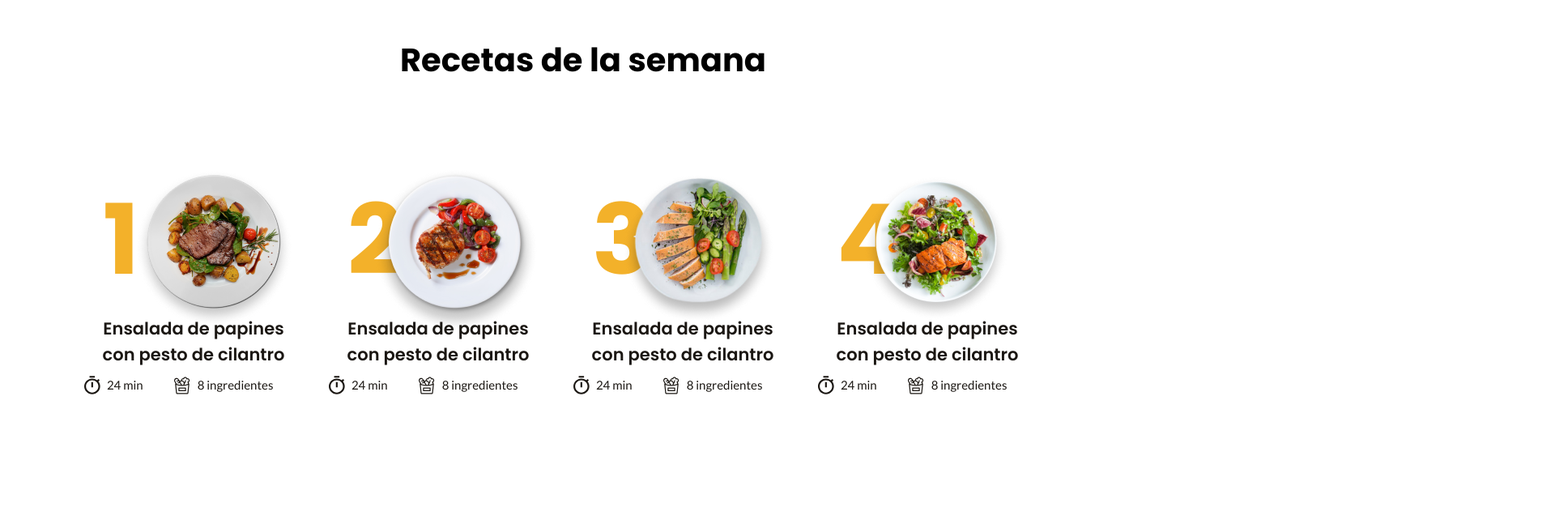
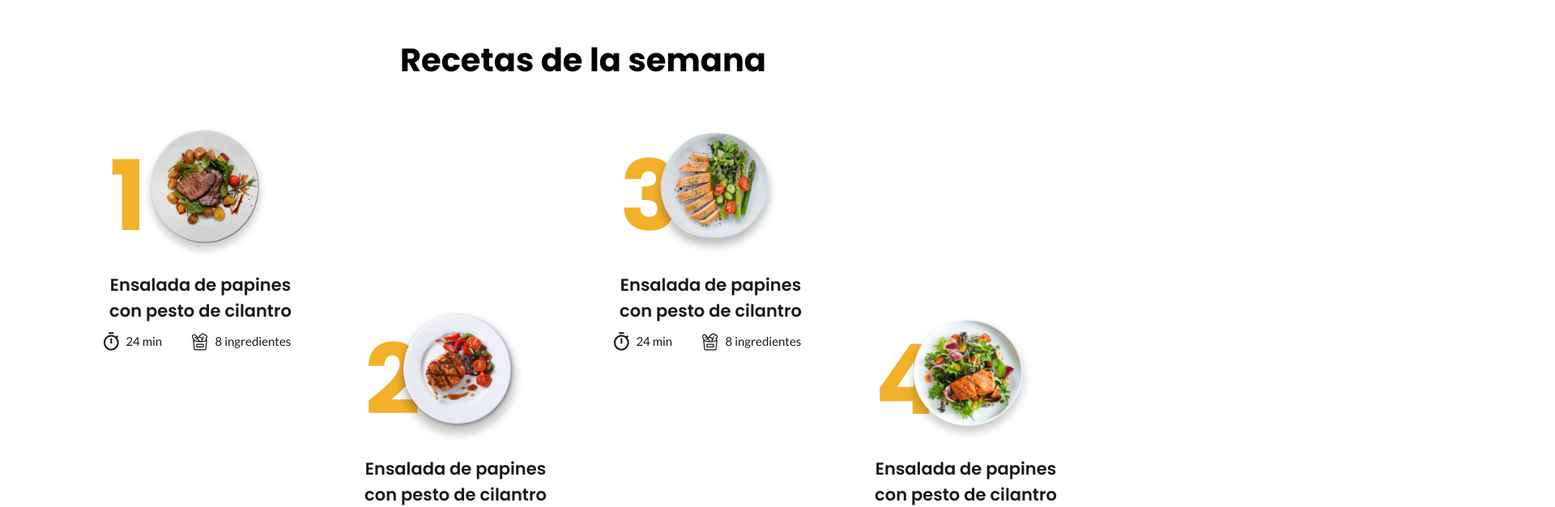
Before and after one commit to RobertCiclos/DigitalSource, a React (Create React App) app: page / in a window 1280 px wide. Shown: the part 720-1346 px from the top of the page at 81% size, 1920 px wide, since content can reach past the window. Built offline with nearby package versions, Linux system fonts and the light colour scheme.

Commit message:
Section Recetas terminada

```diff
--- a/src/components/Card/CardRecetas.jsx
+++ b/src/components/Card/CardRecetas.jsx
@@ -1,22 +1,23 @@
-import React from 'react';
+import React from 'react'
 
 const CardRecetas = (props) => {
-  return (
+    return (
     <div
         className='relative
         w-[172px] h-[225px]
-	    lg:w-[270px] lg:h-[289px]'>
+	    lg:w-[270px] lg:h-[289px] self-center'>
         <p
             className='font-[Poppins] font-bold text-[#F3B12A] absolute
             text-[75.41px] left-[23px] top-[30px]
-            lg:text-[120px] lg:top-[30px]'>
+            lg:text-[120px] lg:left-[23px] lg:top-[30px]'>
             {props.number}
         </p>
         <img src={props.plato}
-            className="absolute top-[30px] left-[31px]
-            lg:left-[53px]"
+            className="absolute top-[30px]
+            left-[31px] h-[110px] w-[110px]
+            lg:left-[53px] lg:h-[172px] lg:w-[172px]"
         />
-        <div className='mt-[214px]'>
+        <div className='mt-[158px] lg:mt-[214px]'>
             <p
                 className='font-[Poppins] font-semibold text-[#1B1713] flex text-center mx-auto
                 text-[16px] w-[172px] pb-[2px]
@@ -24,11 +25,11 @@ const CardRecetas = (props) => {
                 {props.nombre}
             </p>
             <div
-                className="grid text-[#1B1713] items-center
+                className="grid text-[#1B1713] justify-center mx-auto
                 grid-cols-[61px_105px] gap-[6px]
                 lg:grid-cols-[75.82px_131.81px] lg:gap-[35.51px]">
                 <div
-                    className='flex gap-[4px] lg:gap-[8.23px] items-center'>
+                    className='flex gap-[4px] lg:gap-[8.23px] items-center justify-center'>
                     <img src='./svg/Recetas/SVG-TiempoRecetas.svg'
                         className='w-[13px] h-[15px] lg:w-[19.66px] lg:h-[23px]'/>
                     <p
--- a/src/pages/Home.jsx
+++ b/src/pages/Home.jsx
@@ -6,7 +6,6 @@ import Question from '../components/Question/Question'
 import BtnBrownSuscribirme from '../components/buttons/BtnBrownSuscribirme'
 import CardRecetas from '../components/Card/CardRecetas'
 import BtnRedMenu from '../components/buttons/BtnRedMenu'
-
 
 const Home = () => {
   return (
@@ -47,13 +46,17 @@ const Home = () => {
           Recetas de la semana
         </h2>
         <div
-          className="grid relative mx-auto
-          grid-cols-2 pb-[34px] gap-x-[32px] gap-y-[40px]
-          lg:grid-cols-1 lg:pb-[64px] lg:flex lg:w-[12115px] lg:h-[470px]" >
-          <CardRecetas number="1" plato="./imagenes/recetas/ensalada1.png" nombre="Ensalada de papines con pesto de cilantro"/>
-          <CardRecetas className="absolute left-[315px] lg:top-[181px]" number="2" plato="./imagenes/recetas/ensalada2.png" nombre="Ensalada de papines con pesto de cilantro"/>
-          <CardRecetas className="absolute lg:left-[630px]"number="3" plato="./imagenes/recetas/ensalada3.png" nombre="Ensalada de papines con pesto de cilantro"/>
-          <CardRecetas className="absolute lg:left-[945px] lg:top-[181px]"number="4" plato="./imagenes/recetas/ensalada4.png" nombre="Ensalada de papines con pesto de cilantro"/>
+          className="grid mx-auto
+          grid-cols-2 mb-[30px] gap-x-[32px] gap-y-[25px]
+          lg:grid-cols-4 lg:mb-[64px] lg:gap-x-[45px] lg:w-[1215px] lg:h-[470px]" >
+          <div className="lg:grid lg:grid-rows-[181px_289px_165px]">
+            <CardRecetas className="" number="1" plato="./imagenes/recetas/ensalada1.png" nombre="Ensalada de papines con pesto de cilantro"/>
+          </div>
+            <CardRecetas className="" number="2" plato="./imagenes/recetas/ensalada2.png" nombre="Ensalada de papines con pesto de cilantro"/>
+          <div className="lg:grid lg:grid-rows-[181px_289px_165px]">
+            <CardRecetas className="" number="3" plato="./imagenes/recetas/ensalada3.png" nombre="Ensalada de papines con pesto de cilantro"/>
+          </div>
+            <CardRecetas className=""number="4" plato="./imagenes/recetas/ensalada4.png" nombre="Ensalada de papines con pesto de cilantro"/>
         </div>
         <BtnRedMenu className="insivible lg:visible"/>
       </div>
```
